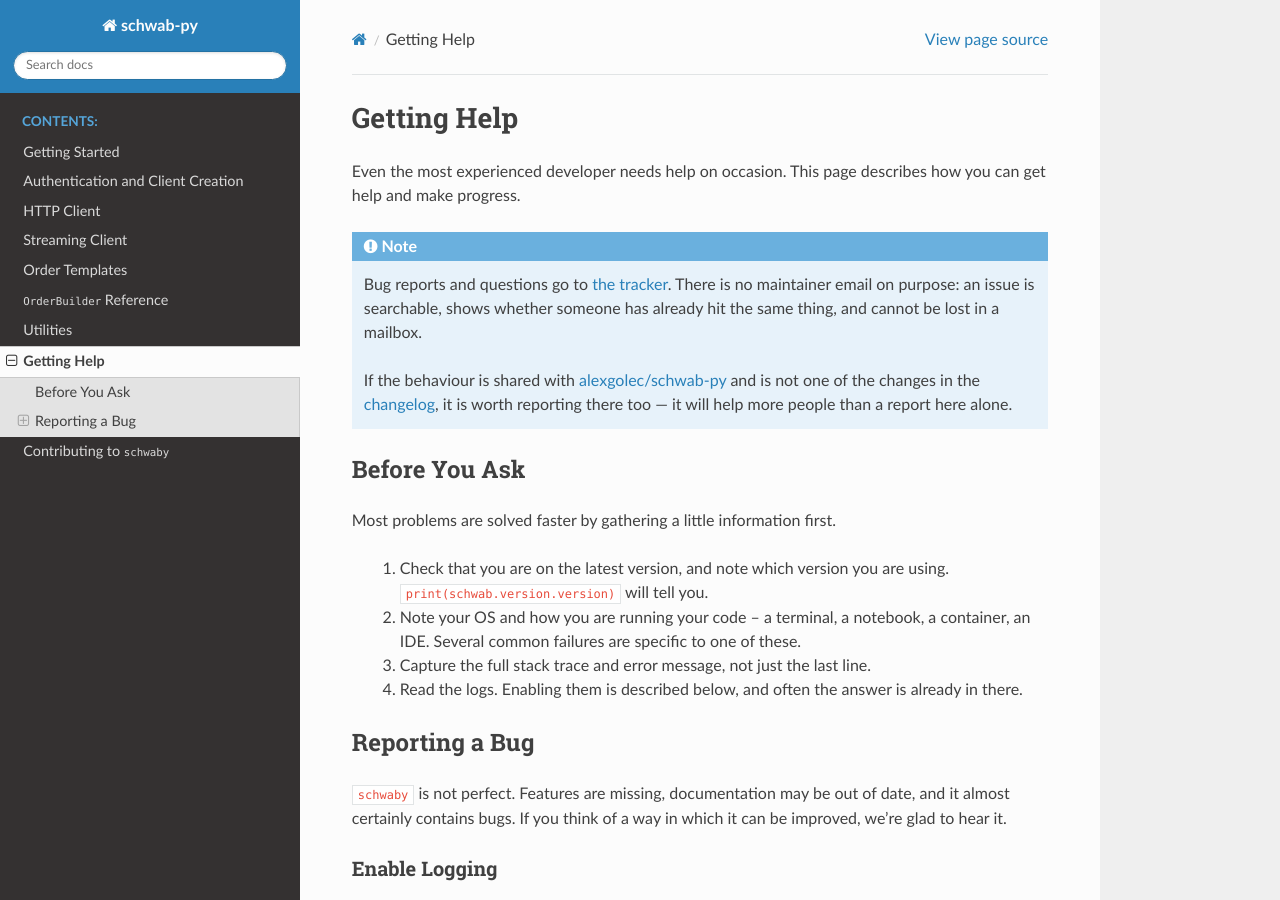
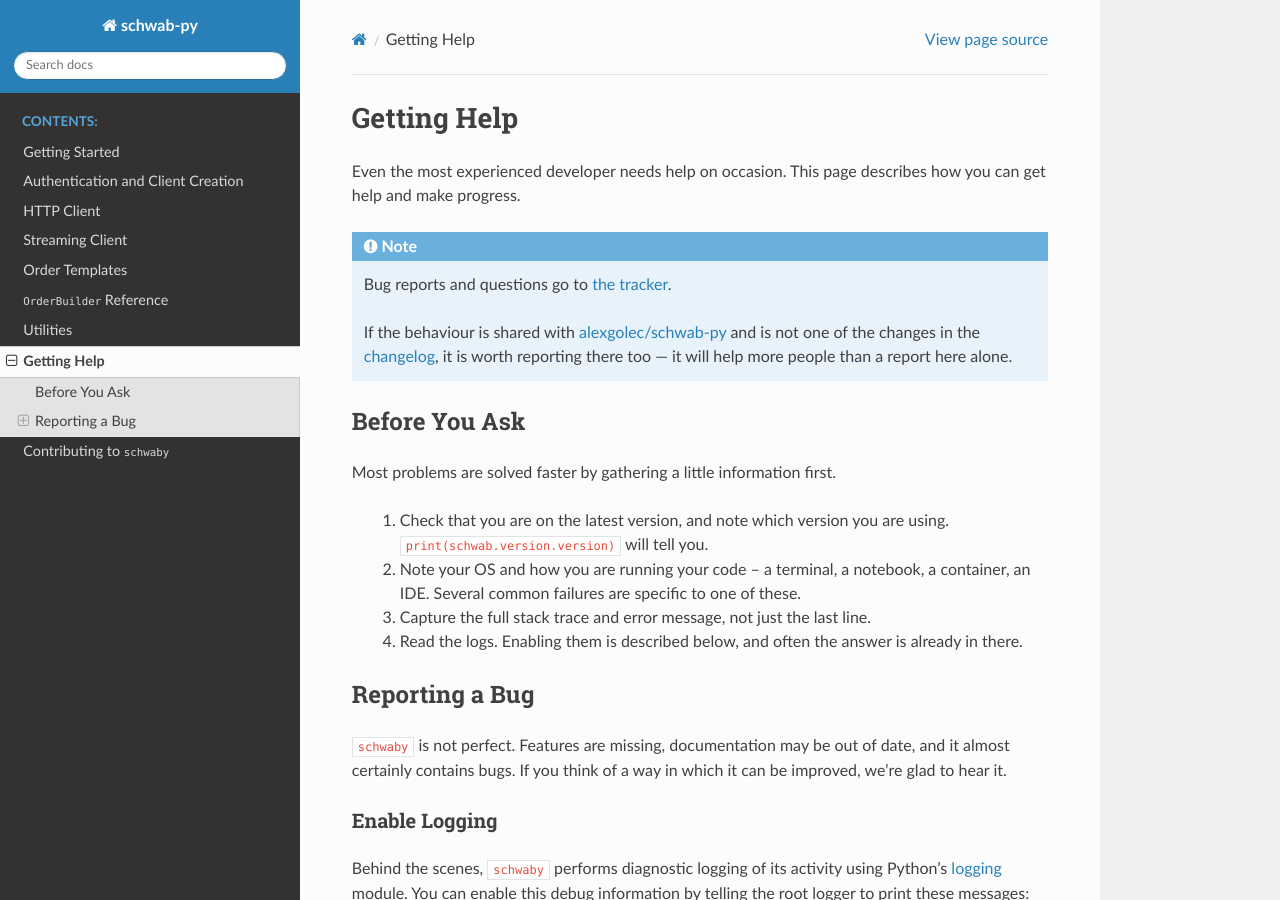
Before and after one commit to Hu1kSmash/schwab-py, a Sphinx documentation site: the page built from docs/help.rst, in a window 1280 px wide and 900 px high. Built offline with Sphinx 7.4.7 and the Read the Docs theme 3.1.0, drawn with Linux system fonts in a browser that asks for light colours.

Commit message:
Point at the tracker without explaining the absence of an email
Nobody reading a README is wondering why there is no maintainer email, and
explaining it draws attention to a decision that needs none. 'Bug reports and
questions go to the tracker' is the whole of it.

Removed from docs/help.rst too -- it was the same sentence, and leaving one
would have been the inconsistency rather than the brevity.

The reasoning stays as a comment at the setup.py field, where the audience is
someone deciding whether to add one back.

```diff
--- a/README.rst
+++ b/README.rst
@@ -67,9 +67,7 @@
    Notebook users need neither: there ``easy_client`` uses the manual flow.
 
    **Bug reports and questions go to** `the issue tracker
-   <https://github.com/Hu1kSmash/schwaby/issues>`__, which is the only supported route ---
-   there is deliberately no maintainer email in the package metadata. An issue is searchable,
-   shows you whether someone has already hit the same thing, and cannot be lost in a mailbox.
+   <https://github.com/Hu1kSmash/schwaby/issues>`__.
 
 .. image:: https://github.com/Hu1kSmash/schwaby/workflows/tests/badge.svg
   :target: https://github.com/Hu1kSmash/schwaby/actions?query=workflow%3Atests
--- a/docs/help.rst
+++ b/docs/help.rst
@@ -13,9 +13,7 @@
 .. note::
 
    Bug reports and questions go to `the tracker
-   <https://github.com/Hu1kSmash/schwaby/issues>`__. There is no maintainer
-   email on purpose: an issue is searchable, shows whether someone has already
-   hit the same thing, and cannot be lost in a mailbox.
+   <https://github.com/Hu1kSmash/schwaby/issues>`__.
 
    If the behaviour is shared with `alexgolec/schwab-py
    <https://github.com/alexgolec/schwab-py>`__ and is not one of the changes in
```
